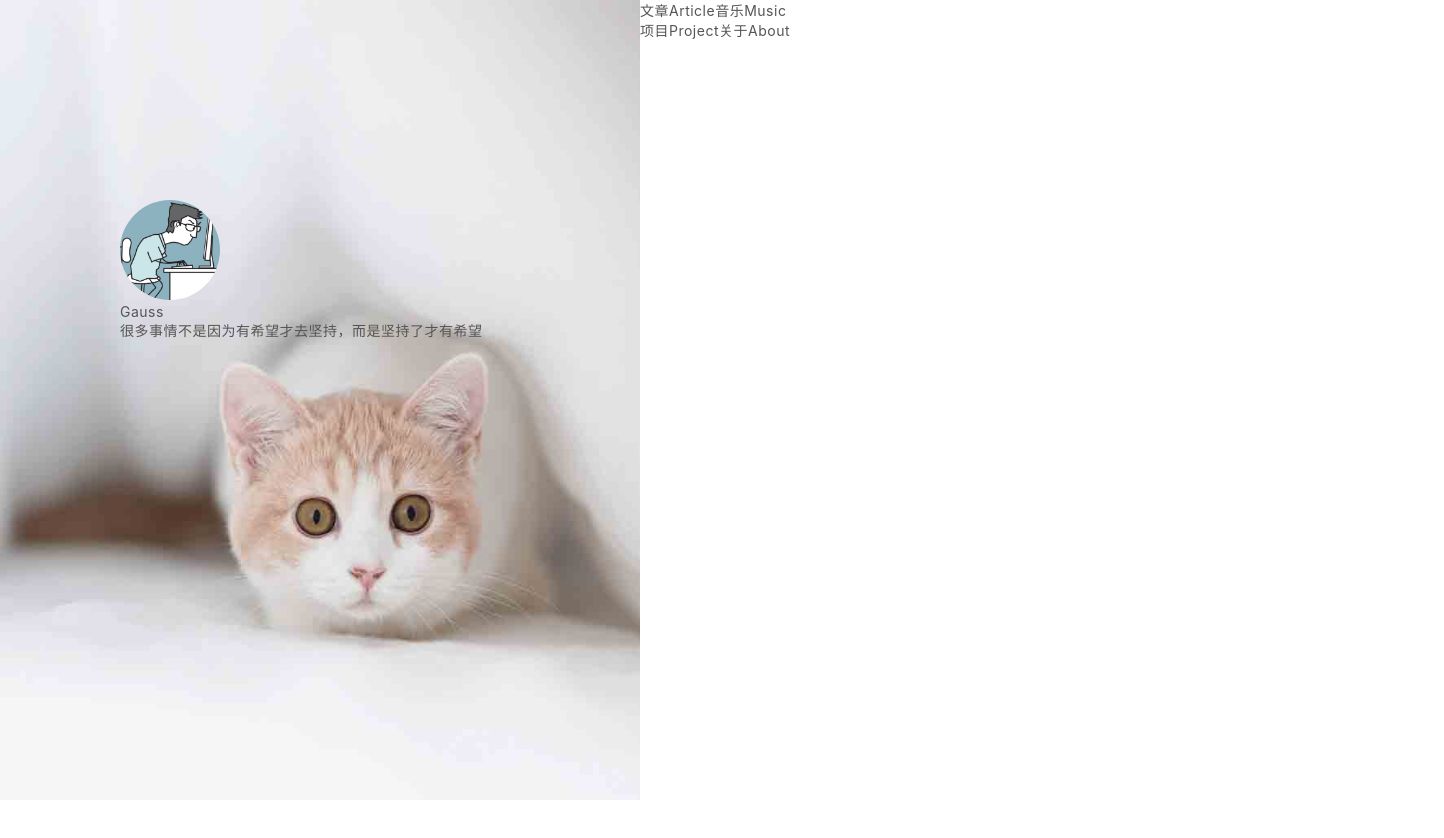
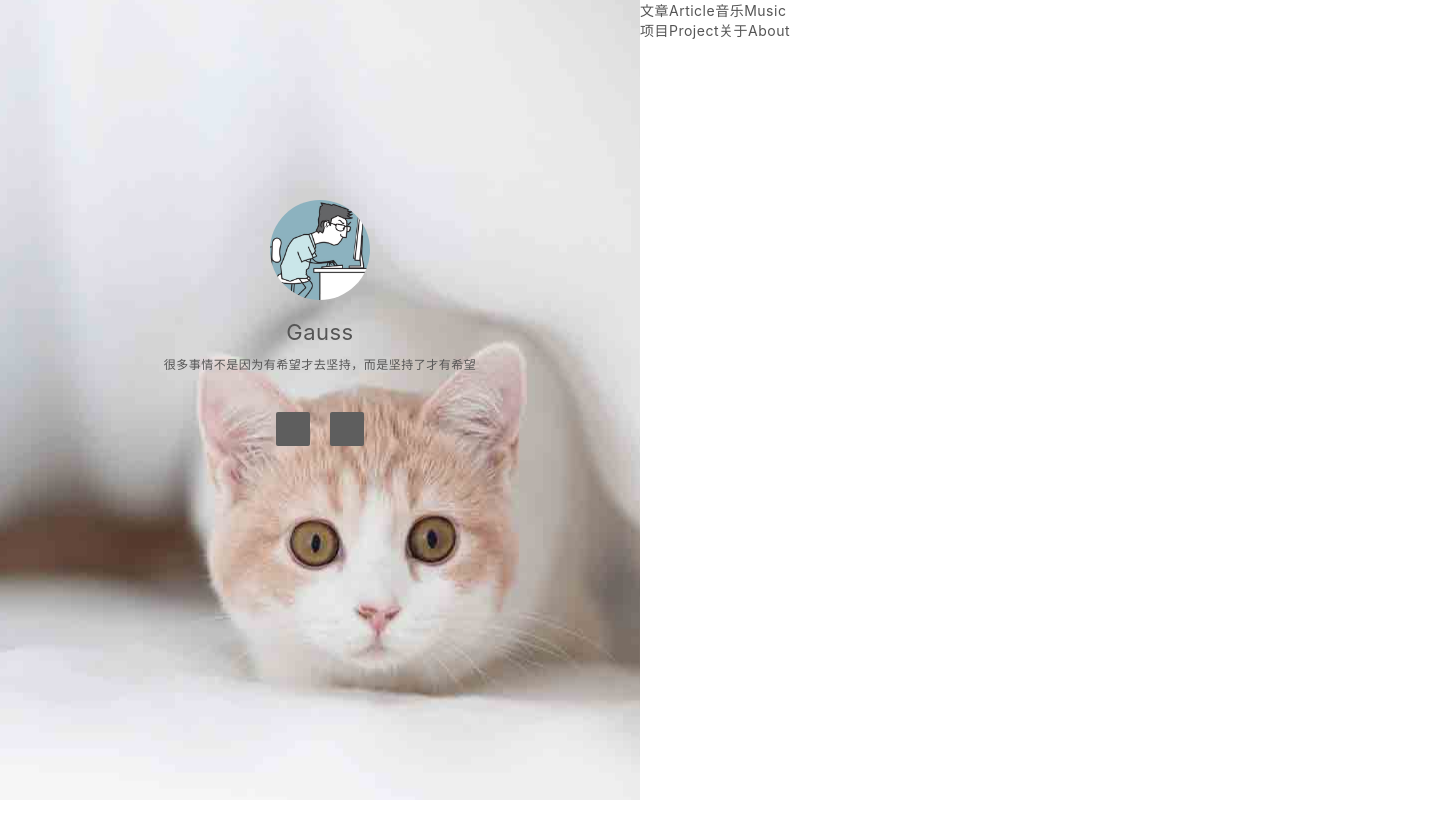
Before and after one commit to GaussYuan191/gauss-blog-main, a Nuxt app: page / in a window 1280 px wide. Shown: the top 838 px of the page, 1444 px wide, since content can reach past the window. Built offline with nearby package versions, Linux system fonts and the light colour scheme; a web font is replaced by a local one.

Commit message:
新增：首页左侧样式

```diff
--- a/pages/index.vue
+++ b/pages/index.vue
@@ -8,7 +8,7 @@
             <img class="averter" src="../assets/img/averter.jpg" alt="" />
           </a>
           <div class="user-info">
-            <nuxt-link to="/article?page=0">{{ userName }}</nuxt-link>
+            <nuxt-link to="/article?page=0" class="user-name">{{ userName }}</nuxt-link>
             <div class="silogon">{{ silogon }}</div>
           </div>
           <div class="share-website">
@@ -62,41 +62,74 @@ export default {
 </script>
 
 <style scoped lang="less">
+:root {
+  --fontColor: #5e5e5e; /*文字颜色*/
+  --titleColor: #3e3e3e; /*标题颜色*/
+  --lineColor: #3fb76c; /*线条绿色*/
+}
 .home-page {
   width: 100%;
   height: 100%;
+  position: absolute;
   display: flex;
-  position: absolute;
-}
-
+  min-width: 400px;
   #aside {
     width: 50%;
     height: 100%;
-  position: relative;
-  background: url('../assets/img/aside-bg.jpg') no-repeat center center;
-  background-size: auto 100%;
-  transition: width 0.3ms;
     display: flex;
     justify-content: center;
     align-items: center;
+    background: url('../assets/img/aside-bg.jpg') no-repeat center center;
     .marsk {
+      position: absolute;
       width: 100%;
       height: 100%;
-    position: absolute;
+      background: rgba(255, 255, 255, 0.5);
+      z-index: -1;
     }
     .content {
-    width: 400px;
+      max-width: 400px;
       height: 400px;
+      display: flex;
+      align-items: center;
+      flex-direction: column;
       .averter {
         width: 100px;
         height: 100px;
         border-radius: 50px;
       }
-    z-index: 2;
+      .user-info {
+        padding: 16px 0 30px;
+        text-align: center;
+        .user-name {
+          font-size: 22px;
+          text-decoration: none;
+        }
+        .silogon {
+          padding: 10px 0;
+          font-size: 12px;
         }
       }
-#home-view {
+      .share-website {
+        display: flex;
+        a {
+          width: 34px;
+          height: 34px;
+          margin: 0 10px;
+          background-color: #5e5e5e;
+          cursor: pointer;
+          border-radius: 2px;
+          text-align: center;
+          line-height: 34px;
+          text-decoration: none;
+          color: #fff;
+        }
+      }
+    }
+  }
+  .home-view {
     width: 50%;
     height: 100%;
   }
+}
 </style>
```
Lines whose indentation alone changed are shown as unchanged.
